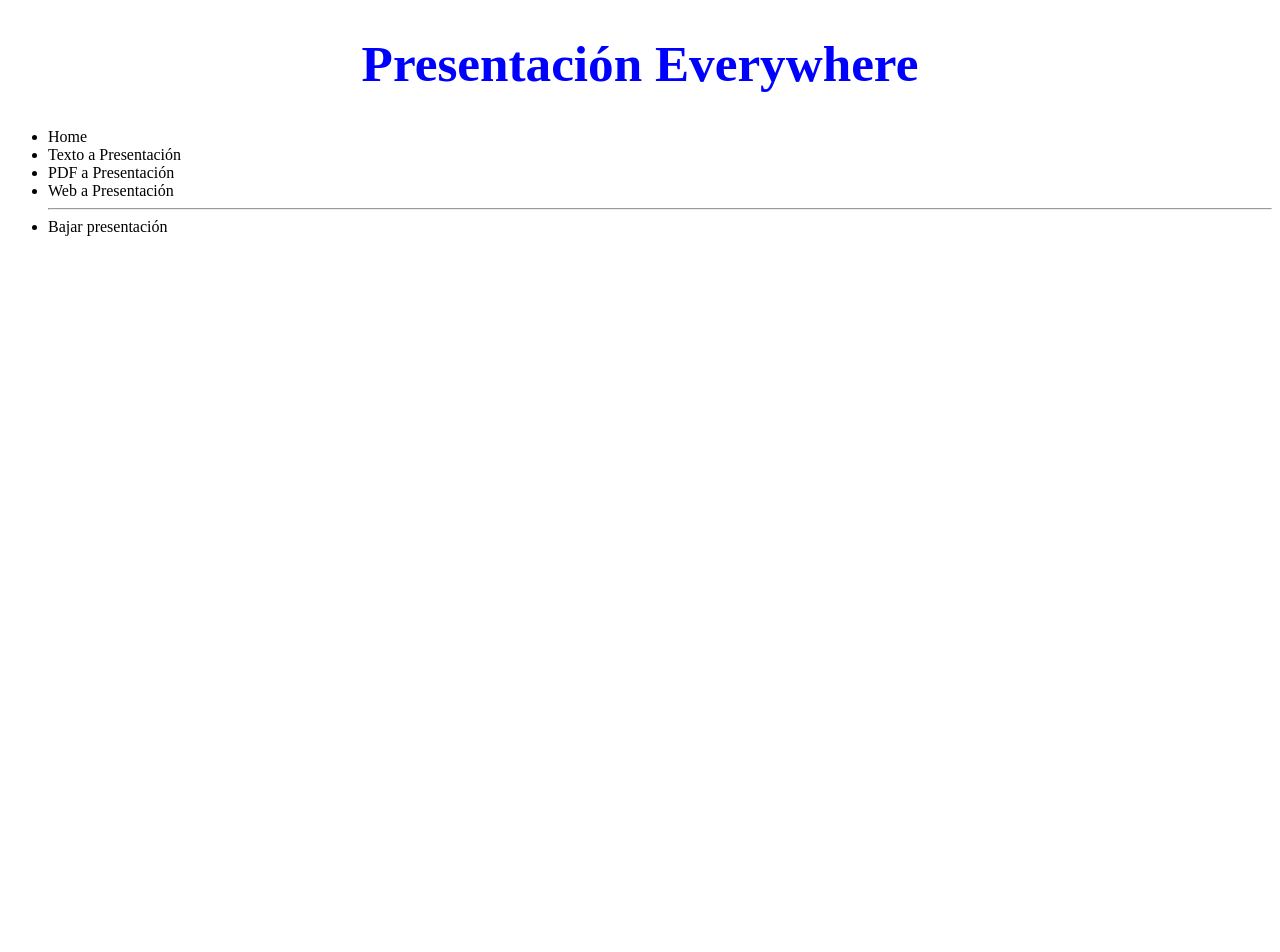
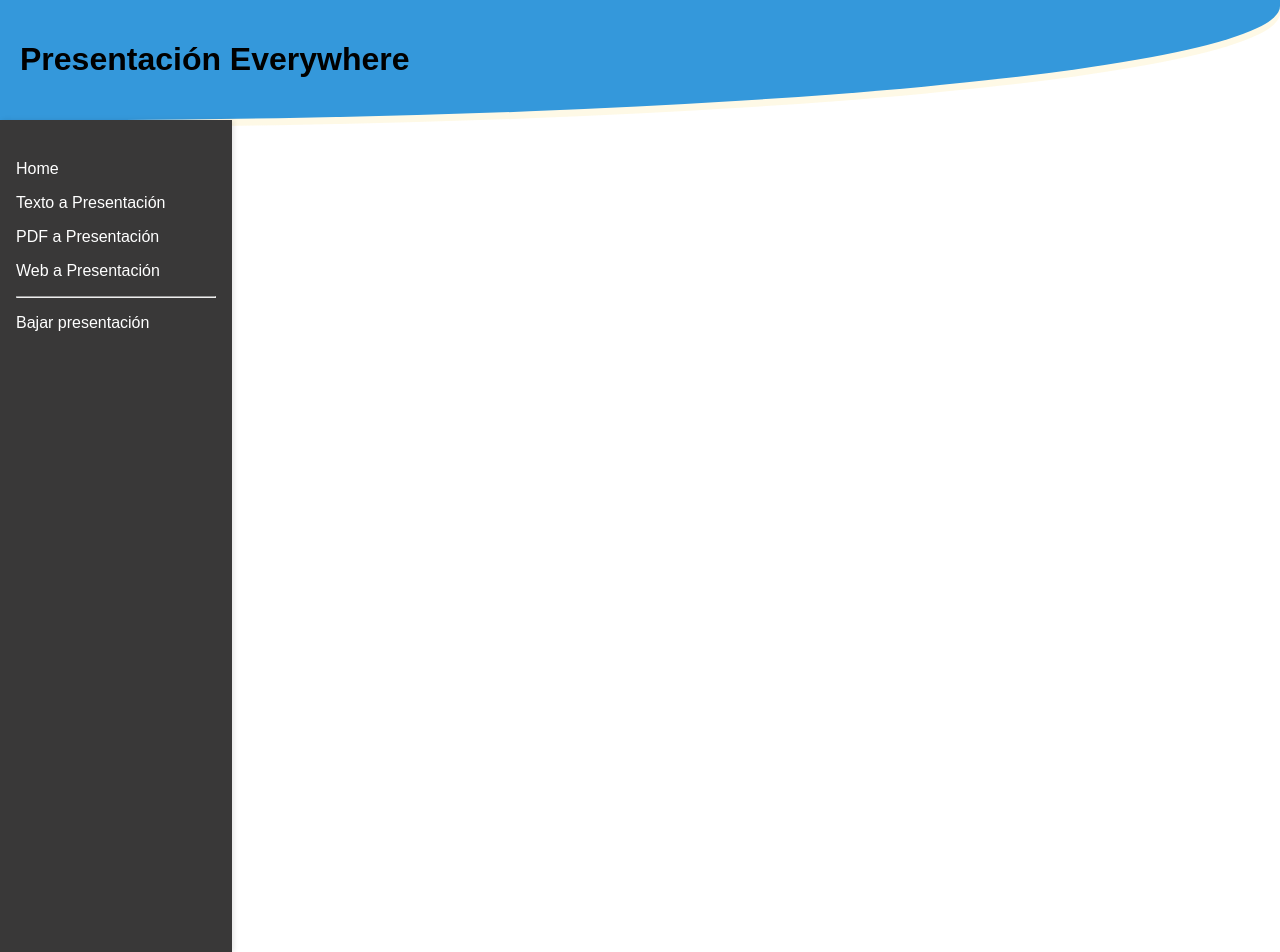
Before and after one commit to deivixadams/PPT_Ai_FLASK, a Flask app: page / in a window 1280 px wide. Before the commit the page ends 236 px from the top, so only its background shows below. Run offline with Flask 3, Linux system fonts and the light colour scheme.

Commit message:
css a la base.html

```diff
--- a/templates/base.html
+++ b/templates/base.html
@@ -4,38 +4,86 @@
     <meta charset="UTF-8">
     <title>{{ title }}</title>
     <style>
-        /* Nuevos estilos para el título */
-        header {
-            text-align: center; /* Centra el texto */
-            margin-top: 20px; /* Espacio en la parte superior */
+        body {
+            margin: 0;
+            padding: 0;
+            font-family: 'Arial', sans-serif;
+            display: flex;
+            flex-direction: column;
+            min-height: 100vh;
         }
 
-        header h1 {
-            color: blue; /* Color del texto */
-            font-weight: bold; /* Texto en negrita */
-            font-size: 4vw; /* Tamaño del texto relativo al ancho de la ventana */
+        header {
+        background-color: #3498db; /* Cambia el color de fondo según tu diseño */
+        padding: 20px; /* Ajusta el espaciado interno según tus necesidades */
+        border-bottom-right-radius: 95%; /* Ajusta el radio de la curvatura derecha según tus necesidades */
+        box-shadow: 0px 7px 0px rgba(250, 224, 131, 0.2); /* Agrega una sombra al borde inferior */
         }
 
-        /* Otros estilos */
+
+        #main-container {
+            display: flex;
+            min-height: 100vh; /* Asegurarse de que el main-container tenga como mínimo el alto de la ventana del navegador */
+        }
+
+        nav {
+            background-color: #393838; /* Color de fondo del menú */
+            color: #fff; /* Color del texto del menú */
+            width: 200px; /* Ancho del menú */
+            padding: 1em; /* Espaciado interno del menú */
+            box-shadow: 2px 0 5px rgba(0,0,0,0.1); /* Sombra del menú */
+            flex-shrink: 0; /* Evitar que el menú se encoja */
+            min-height: 100vh; /* Asegurarse de que el nav tenga como mínimo el alto de la ventana del navegador */
+        }
+
+        nav ul {
+            list-style-type: none; /* Quitar los bullets de la lista */
+            padding: 0; /* Quitar el padding de la lista */
+        }
+
         nav ul li a {
-            color: black;
-            text-decoration: none;
-            font-size: 16px;
-            transition: color 0.5s ease-in-out, font-size 0.5s ease-in-out;
+            color: #fff; /* Color de los links del menú */
+            text-decoration: none; /* Quitar el subrayado de los links */
+            display: block; /* Hacer que los links ocupen todo el espacio horizontal disponible */
+            padding: 0.5em 0; /* Espaciado interno de los links */
+            transition: background-color 0.3s ease; /* Transición suave del color de fondo */
         }
 
         nav ul li a:hover {
-            color: red;
-            font-size: 20px;
+            background-color: #555; /* Color de fondo de los links al pasar el mouse */
+        }
+
+        #content {
+            flex-grow: 1; /* Hacer que el contenido principal ocupe el espacio restante */
+            padding: 1em; /* Espaciado interno del contenido principal */
+        }
+
+        /* Para pantallas de ancho menor a 768px */
+        @media (max-width: 768px) {
+            nav {
+                width: 100%; /* Hacer que el menú ocupe todo el ancho disponible */
+            }
+            #main-container {
+                flex-direction: column; /* Cambiar la dirección de los elementos a columna */
+            }
         }
     </style>
     <script src="https://ajax.googleapis.com/ajax/libs/jquery/3.5.1/jquery.min.js"></script>
 </head>
 <body>
+    <!-- Este código es para el efecto de curvatura del header
+    <svg height="0" width="0" style="position:absolute">
+        <defs>
+            <clipPath id="headerClip">
+                <path d="M0,0 L50%,0 Q100%,50% 50%,100% L0,100% Z"></path>
+            </clipPath>
+        </defs>
+    </svg>-->
+
     <header>
-        <!-- Título agregado -->
         <h1>Presentación Everywhere</h1>
     </header>
+    <div id="main-container">
         <nav>
             <ul>
                 <li><a href="{{ url_for('home') }}">Home</a></li>
@@ -46,8 +94,9 @@
                 <li><a href="{{ url_for('list_presentations') }}" target="_blank">Bajar presentación</a></li>
             </ul>
         </nav>
-    <div>
+        <div id="content">
             {% block content %}{% endblock %}
+        </div>
     </div>
 </body>
 </html>
```
Lines whose indentation alone changed are shown as unchanged.
